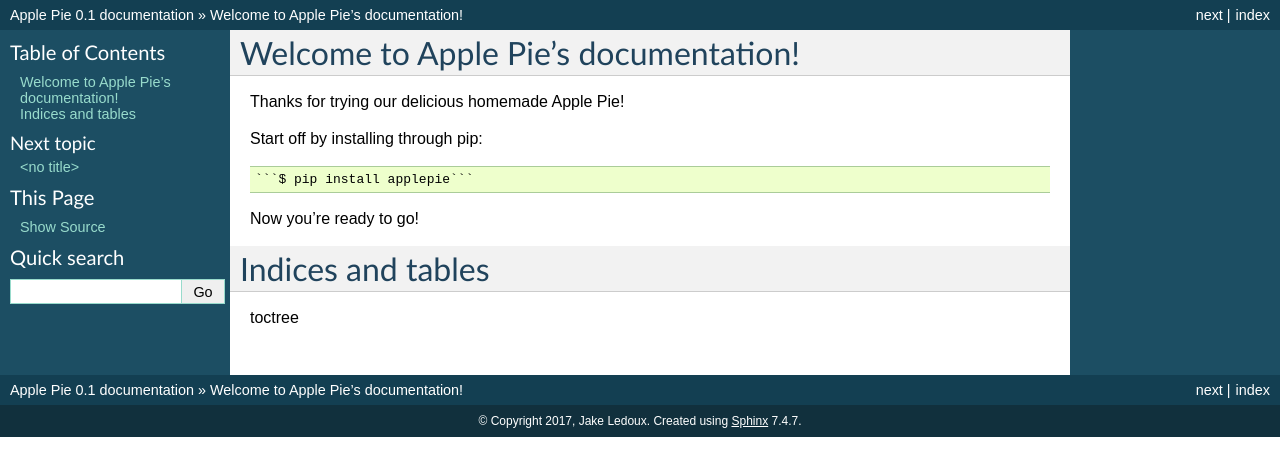
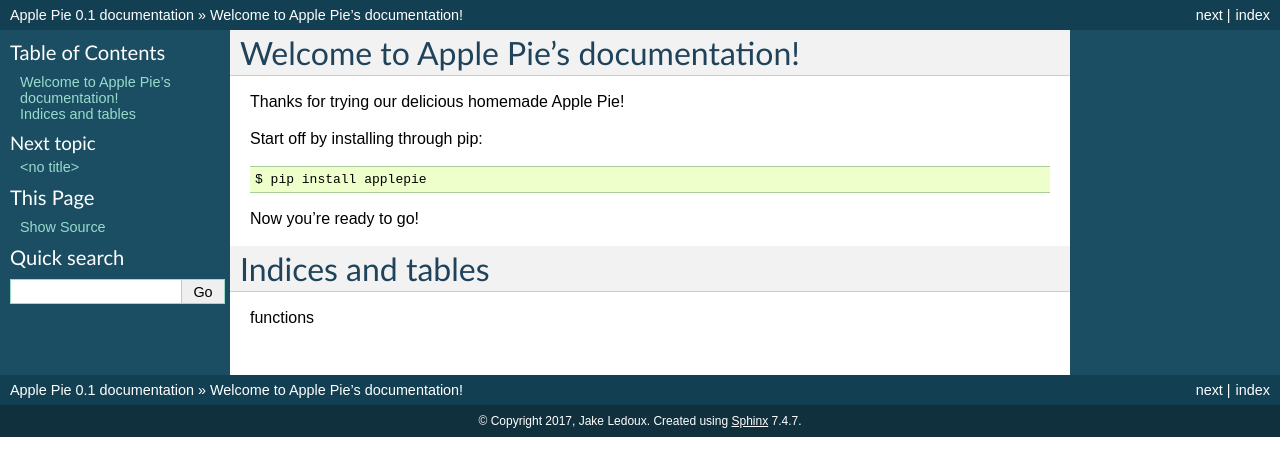
Before and after one commit to NyanJaik/applepie, a Sphinx documentation site: the page built from docs/index.rst, in a window 1280 px wide. Shown: the top 476 px of the page. Built offline with Sphinx 7.4.7, drawn with Linux system fonts in a browser that asks for light colours.

Commit message:
still trying to get the docs to work

````diff
--- a/docs/index.rst
+++ b/docs/index.rst
@@ -10,7 +10,7 @@
 
 Start off by installing through pip::
 
-```$ pip install applepie```
+    $ pip install applepie
 
 Now you're ready to go!
 
@@ -25,4 +25,4 @@
 Indices and tables
 ==================
 
-:ref:`toctree`
+:ref:`functions`
````
